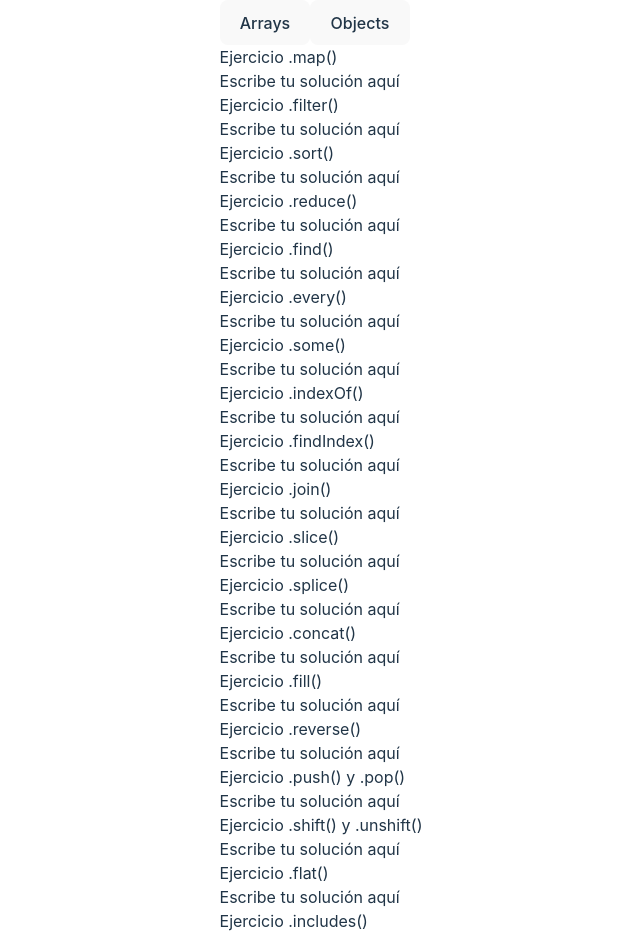
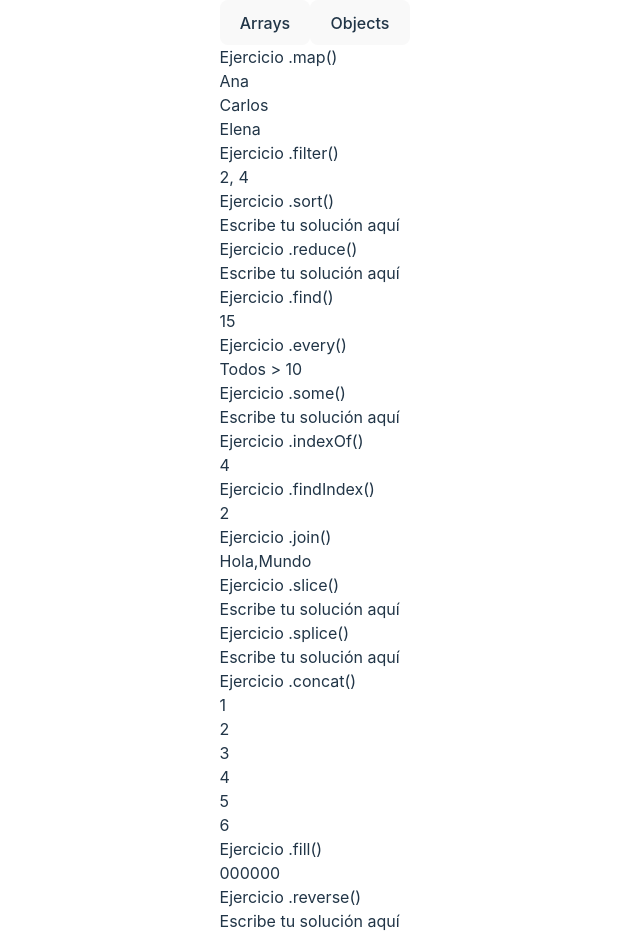
Before and after one commit to FSDSTR1023/react-javascript-exercices, a React (Vite) app: page / in a window 1280 px wide. Shown: the top 936 px of the page, without its empty margins (319-959 px from the left). Built offline with nearby package versions, Linux system fonts and the light colour scheme.

Commit message:
first 12 exercises

```diff
--- a/src/components/MetodoConcat.jsx
+++ b/src/components/MetodoConcat.jsx
@@ -8,9 +8,14 @@ export const MetodoConcat = () => {
   const arr1 = [1, 2, 3];
   const arr2 = [4, 5, 6];
 
+  const arrays = arr1.concat(arr2);
+  const arrList = arrays.map((arr) => <li>{arr}</li>);
+
   return (
     <>
-      Escribe tu solución aquí
+      <ul>
+        {arrList}
+      </ul>
     </>
   );
 };
--- a/src/components/MetodoEvery.jsx
+++ b/src/components/MetodoEvery.jsx
@@ -7,9 +7,10 @@ mayores que 10 utilizando el método every().
 export const MetodoEvery = () => {
   const numeros = [11, 12, 13, 14];
 
+
   return (
     <>
-      Escribe tu solución aquí
+      <p>{numeros.every(numero => numero > 10) ? "Todos > 10" : "Hay números menores que 10"}</p>
     </>
   );
 };
--- a/src/components/MetodoFill.jsx
+++ b/src/components/MetodoFill.jsx
@@ -9,7 +9,7 @@ export const MetodoFill = () => {
 
   return (
     <>
-      Escribe tu solución aquí
+      <p>{numeros.fill(0)}</p>
     </>
   );
 };
--- a/src/components/MetodoFilter.jsx
+++ b/src/components/MetodoFilter.jsx
@@ -9,7 +9,7 @@ export const MetodoFilter = () => {
 
   return (
     <>
-      Escribe tu solución aquí
+      <p>{numeros.filter((numero) => numero % 2 === 0).join(', ')}</p>
     </>
   );
 };
--- a/src/components/MetodoFind.jsx
+++ b/src/components/MetodoFind.jsx
@@ -9,7 +9,7 @@ export const MetodoFind = () => {
 
   return (
     <>
-      Escribe tu solución aquí
+      <p>{numeros.find((numero) => numero > 10)}</p>
     </>
   );
 };
--- a/src/components/MetodoFindIndex.jsx
+++ b/src/components/MetodoFindIndex.jsx
@@ -9,7 +9,7 @@ export const MetodoFindIndex = () => {
 
   return (
     <>
-      Escribe tu solución aquí
+      <p>{numeros.findIndex((numero) => numero > 10)}</p>
     </>
   );
 };
--- a/src/components/MetodoFlat.jsx
+++ b/src/components/MetodoFlat.jsx
@@ -9,7 +9,7 @@ export const MetodoFlat = () => {
 
   return (
     <>
-      Escribe tu solución aquí
+      <p>{arr.flat().join(', ')}</p>
     </>
   );
 };
--- a/src/components/MetodoForEach.jsx
+++ b/src/components/MetodoForEach.jsx
@@ -6,10 +6,12 @@ los elementos de un array y mostrar el resultado.
 
 export const MetodoForEach = () => {
   const numeros = [1, 2, 3, 4, 5];
+  let sum = 0;
 
   return (
     <>
-      Escribe tu solución aquí
+    {numeros.forEach(numero => sum += numero)}
+      <p>{sum}</p>
     </>
   );
 };
--- a/src/components/MetodoIncludes.jsx
+++ b/src/components/MetodoIncludes.jsx
@@ -8,7 +8,7 @@ export const MetodoIncludes = () => {
 
   return (
     <>
-      Escribe tu solución aquí
+      <p>{numeros.includes(5) ? 'true' : 'false'}</p>
     </>
   );
 };
--- a/src/components/MetodoIndexOf.jsx
+++ b/src/components/MetodoIndexOf.jsx
@@ -9,7 +9,7 @@ export const MetodoIndexOf = () => {
 
   return (
     <>
-      Escribe tu solución aquí
+      <p>{numeros.indexOf(5)}</p>
     </>
   );
 };
--- a/src/components/MetodoJoin.jsx
+++ b/src/components/MetodoJoin.jsx
@@ -9,7 +9,7 @@ export const MetodoJoin = () => {
 
   return (
     <>
-      Escribe tu solución aquí
+      <p>{palabras.join(',')}</p>
     </>
   );
 };
--- a/src/components/MetodoMap.jsx
+++ b/src/components/MetodoMap.jsx
@@ -9,7 +9,7 @@ export const MetodoMap = () => {
 
   return (
     <>
-      Escribe tu solución aquí
+      <ul>{amigos.map((amigos)  => <li>{amigos}</li>)}</ul>
     </>
   );
 };
```
